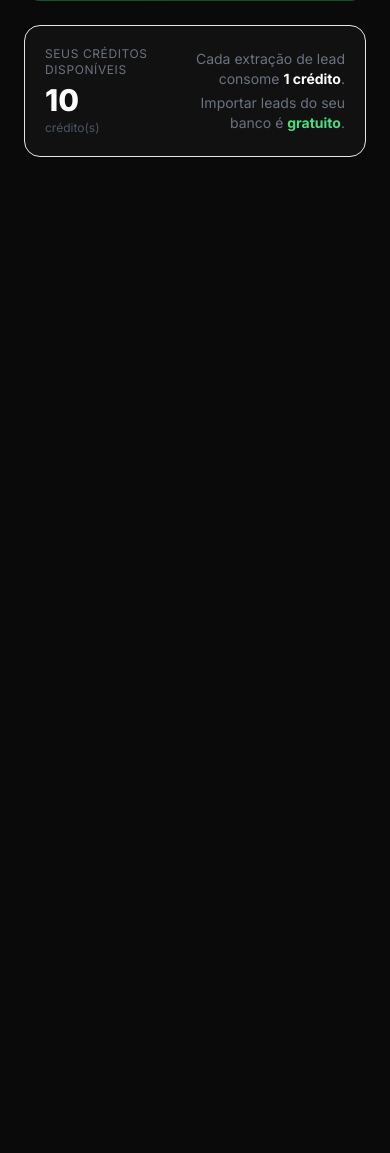
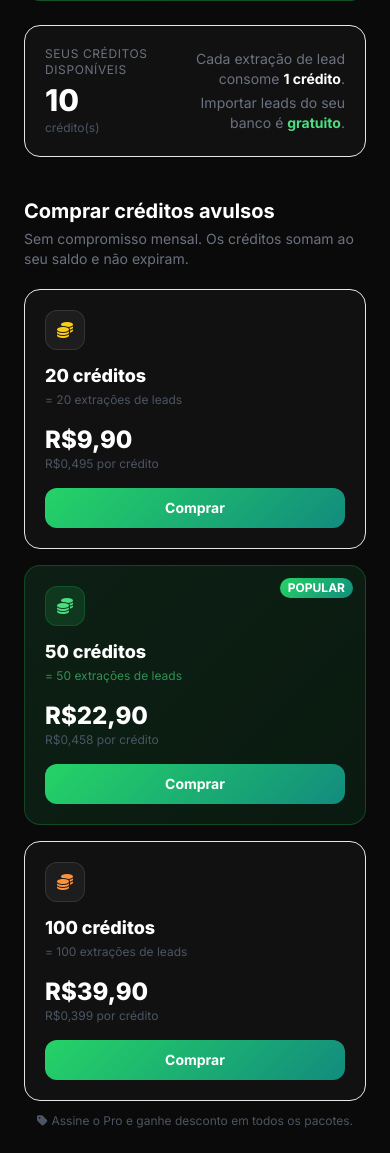
Before and after one commit to Pedrovaptbr/B2B, a Django app: page /accounts/planos/ in a window 390 px wide. Shown: the part 1021-2174 px from the top of the page. Run offline with Django 5.2, Linux system fonts and the light colour scheme; the visitor is signed in with stand-in values (Sample User, id 1); some libraries are stand-ins or nearby versions.

Commit message:
feat: add à la carte credit packs (20/50/100 créditos)
- 6 new Stripe Price IDs in settings (normal + Pro discount)
- New checkout view for one-time credit payments (mode='payment')
- Webhook handles checkout.session.completed to credit user atomically
- Success page for credit purchases (credits_success.html)
- Planos page updated with 3 credit pack cards
- Pro subscribers see discounted prices automatically
- Credits never expire and stack on top of existing balance

Co-Authored-By: Claude Sonnet 4.6 <noreply@anthropic.com>

```diff
--- a/accounts/urls.py
+++ b/accounts/urls.py
@@ -13,10 +13,14 @@ urlpatterns = [
     path('whatsapp/status/', views.whatsapp_status_api_view, name='whatsapp_status_api'),
     path('whatsapp/test-send/', views.test_send_view, name='test_send'),
 
-    # ── Stripe ────────────────────────────────────────────────────────────────
-    path('checkout/',           views.stripe_checkout_view, name='stripe_checkout'),
-    path('checkout/sucesso/',   views.stripe_success_view,  name='stripe_success'),
-    path('portal/',             views.stripe_portal_view,   name='stripe_portal'),
-    path('webhook/stripe/',     views.stripe_webhook_view,  name='stripe_webhook'),
+    # ── Stripe — assinatura ───────────────────────────────────────────────────
+    path('checkout/',                views.stripe_checkout_view,         name='stripe_checkout'),
+    path('checkout/sucesso/',        views.stripe_success_view,          name='stripe_success'),
+    path('portal/',                  views.stripe_portal_view,           name='stripe_portal'),
+    path('webhook/stripe/',          views.stripe_webhook_view,          name='stripe_webhook'),
+
+    # ── Stripe — créditos avulsos ─────────────────────────────────────────────
+    path('creditos/checkout/',       views.stripe_credits_checkout_view, name='credits_checkout'),
+    path('creditos/sucesso/',        views.stripe_credits_success_view,  name='credits_success'),
 
 ]
--- a/accounts/views.py
+++ b/accounts/views.py
@@ -360,4 +360,110 @@ def stripe_webhook_view(request):
         # Mantém ativo até o Stripe cancelar a assinatura (ele tenta mais vezes)
         logging.getLogger(__name__).warning(f"Stripe: pagamento falhou para customer {customer_id}")
 
+    # ── Compra avulsa de créditos ─────────────────────────────────────────────
+    elif ev_type == 'checkout.session.completed':
+        purchase_type = data.get('metadata', {}).get('purchase_type')
+        if purchase_type == 'credits' and data.get('payment_status') == 'paid':
+            from django.db.models import F
+            customer_id   = data.get('customer')
+            credits_amount = int(data.get('metadata', {}).get('credits_amount', 0))
+            if credits_amount > 0 and customer_id:
+                PerfilUsuario.objects.filter(stripe_customer_id=customer_id).update(
+                    creditos_disponiveis=F('creditos_disponiveis') + credits_amount
+                )
+
     return HttpResponse(status=200)
+
+
+# ══════════════════════════════════════════════════════════════════════════════
+# STRIPE — Checkout de Créditos Avulsos
+# ══════════════════════════════════════════════════════════════════════════════
+
+# Mapa de pacotes: pack → (créditos, price_id_normal, price_id_pro, preço_normal, preço_pro)
+CREDIT_PACKS = {
+    '20':  {'credits': 20,  'label': '20 créditos',
+            'price_normal': 'R$9,90',  'price_pro': 'R$7,90',
+            'id_normal': 'STRIPE_CREDITS_20_PRICE_ID',
+            'id_pro':    'STRIPE_CREDITS_20_PRO_PRICE_ID'},
+    '50':  {'credits': 50,  'label': '50 créditos',
+            'price_normal': 'R$22,90', 'price_pro': 'R$18,90',
+            'id_normal': 'STRIPE_CREDITS_50_PRICE_ID',
+            'id_pro':    'STRIPE_CREDITS_50_PRO_PRICE_ID'},
+    '100': {'credits': 100, 'label': '100 créditos',
+            'price_normal': 'R$39,90', 'price_pro': 'R$33,90',
+            'id_normal': 'STRIPE_CREDITS_100_PRICE_ID',
+            'id_pro':    'STRIPE_CREDITS_100_PRO_PRICE_ID'},
+}
+
+
+@login_required
+def stripe_credits_checkout_view(request):
+    """Cria uma Checkout Session de pagamento único para créditos avulsos."""
+    pack = request.GET.get('pack')
+    if pack not in CREDIT_PACKS:
+        messages.error(request, "Pacote de créditos inválido.")
+        return redirect('accounts:planos')
+
+    perfil, _ = PerfilUsuario.objects.get_or_create(user=request.user)
+    pack_data  = CREDIT_PACKS[pack]
+    is_pro     = perfil.plano_ativo
+
+    # Escolhe o price ID correto (Pro com desconto se disponível, senão normal)
+    price_id_key = pack_data['id_pro'] if is_pro else pack_data['id_normal']
+    price_id     = getattr(settings, price_id_key, '')
+    if not price_id:
+        # Fallback para preço normal se o Pro não estiver configurado
+        price_id = getattr(settings, pack_data['id_normal'], '')
+    if not price_id:
+        messages.error(request, "Este pacote não está disponível no momento.")
+        return redirect('accounts:planos')
+
+    # Garante customer no Stripe
+    if not perfil.stripe_customer_id:
+        customer = stripe.Customer.create(
+            email=request.user.email,
+            name=request.user.get_full_name() or request.user.username,
+            metadata={'user_id': request.user.pk},
+        )
+        perfil.stripe_customer_id = customer.id
+        perfil.save(update_fields=['stripe_customer_id'])
+
+    base_url = settings.SITE_URL.rstrip('/')
+    try:
+        session = stripe.checkout.Session.create(
+            customer=perfil.stripe_customer_id,
+            mode='payment',
+            line_items=[{'price': price_id, 'quantity': 1}],
+            success_url=f"{base_url}/accounts/creditos/sucesso/?session_id={{CHECKOUT_SESSION_ID}}",
+            cancel_url=f"{base_url}/accounts/planos/",
+            locale='pt-BR',
+            metadata={
+                'user_id':       request.user.pk,
+                'purchase_type': 'credits',
+                'credits_amount': pack_data['credits'],
+            },
+        )
+        return redirect(session.url, permanent=False)
+    except stripe.error.StripeError as e:
+        messages.error(request, f"Erro ao iniciar pagamento: {e.user_message or str(e)}")
+        return redirect('accounts:planos')
+
+
+@login_required
+def stripe_credits_success_view(request):
+    """Página de sucesso após compra de créditos avulsos."""
+    from django.db.models import F
+    session_id    = request.GET.get('session_id')
+    credits_added = 0
+    if session_id:
+        try:
+            session = stripe.checkout.Session.retrieve(session_id)
+            meta    = session.get('metadata', {})
+            if (session.payment_status == 'paid'
+                    and meta.get('purchase_type') == 'credits'):
+                credits_added = int(meta.get('credits_amount', 0))
+                # Idempotência simples: só soma se o webhook ainda não fez isso
+                # (o webhook é a fonte de verdade; isso é só um fallback visual)
+        except stripe.error.StripeError:
+            pass
+    return render(request, 'accounts/credits_success.html', {'credits_added': credits_added})
--- a/templates/accounts/planos.html
+++ b/templates/accounts/planos.html
@@ -88,5 +88,106 @@
         </div>
     </div>
 
+    {# ── Créditos Avulsos ── #}
+    <div class="mt-10">
+        <div class="mb-5">
+            <h2 class="text-xl font-bold text-white">Comprar créditos avulsos</h2>
+            <p class="text-sm text-gray-500 mt-1">
+                Sem compromisso mensal. Os créditos somam ao seu saldo e não expiram.
+                {% if request.user.perfil.plano_ativo %}
+                <span class="ml-2 px-2 py-0.5 text-xs font-bold rounded-full bg-green-500/15 text-green-400 border border-green-500/20">
+                    <i class="fas fa-tag mr-1"></i>Desconto Pro aplicado
+                </span>
+                {% endif %}
+            </p>
+        </div>
+
+        <div class="grid grid-cols-1 md:grid-cols-3 gap-4">
+
+            {# ── Pack 20 ── #}
+            <div class="rounded-2xl border border-white/8 p-5 flex flex-col hover:border-white/15 transition-colors" style="background:#111;">
+                <div class="mb-4">
+                    <div class="w-10 h-10 rounded-xl bg-white/5 border border-white/10 flex items-center justify-center mb-3">
+                        <i class="fas fa-coins text-yellow-400"></i>
+                    </div>
+                    <p class="text-lg font-black text-white">20 créditos</p>
+                    <p class="text-xs text-gray-600 mt-0.5">= 20 extrações de leads</p>
+                </div>
+                <div class="mb-4 flex-1">
+                    {% if request.user.perfil.plano_ativo %}
+                    <p class="text-2xl font-black text-white">R$7,90</p>
+                    <p class="text-xs text-gray-600 line-through">R$9,90</p>
+                    {% else %}
+                    <p class="text-2xl font-black text-white">R$9,90</p>
+                    <p class="text-xs text-gray-600">R$0,495 por crédito</p>
+                    {% endif %}
+                </div>
+                <a href="{% url 'accounts:credits_checkout' %}?pack=20"
+                   class="block text-center py-2.5 px-4 rounded-xl font-bold text-white text-sm hover:opacity-90 transition-opacity"
+                   style="background: linear-gradient(135deg, #25D366, #128C7E);">
+                    Comprar
+                </a>
+            </div>
+
+            {# ── Pack 50 ── #}
+            <div class="rounded-2xl border border-green-500/25 p-5 flex flex-col relative overflow-hidden" style="background: linear-gradient(135deg, #0d1f14, #0a1a10);">
+                <div class="absolute top-3 right-3 px-2 py-0.5 text-xs font-bold rounded-full"
+                     style="background: linear-gradient(135deg, #25D366, #128C7E);">POPULAR</div>
+                <div class="mb-4">
+                    <div class="w-10 h-10 rounded-xl bg-green-500/15 border border-green-500/20 flex items-center justify-center mb-3">
+                        <i class="fas fa-coins text-green-400"></i>
+                    </div>
+                    <p class="text-lg font-black text-white">50 créditos</p>
+                    <p class="text-xs text-green-400/60 mt-0.5">= 50 extrações de leads</p>
+                </div>
+                <div class="mb-4 flex-1">
+                    {% if request.user.perfil.plano_ativo %}
+                    <p class="text-2xl font-black text-white">R$18,90</p>
+                    <p class="text-xs text-gray-600 line-through">R$22,90</p>
+                    {% else %}
+                    <p class="text-2xl font-black text-white">R$22,90</p>
+                    <p class="text-xs text-gray-600">R$0,458 por crédito</p>
+                    {% endif %}
+                </div>
+                <a href="{% url 'accounts:credits_checkout' %}?pack=50"
+                   class="block text-center py-2.5 px-4 rounded-xl font-bold text-white text-sm hover:opacity-90 transition-opacity"
+                   style="background: linear-gradient(135deg, #25D366, #128C7E);">
+                    Comprar
+                </a>
+            </div>
+
+            {# ── Pack 100 ── #}
+            <div class="rounded-2xl border border-white/8 p-5 flex flex-col hover:border-white/15 transition-colors" style="background:#111;">
+                <div class="mb-4">
+                    <div class="w-10 h-10 rounded-xl bg-white/5 border border-white/10 flex items-center justify-center mb-3">
+                        <i class="fas fa-coins text-orange-400"></i>
+                    </div>
+                    <p class="text-lg font-black text-white">100 créditos</p>
+                    <p class="text-xs text-gray-600 mt-0.5">= 100 extrações de leads</p>
+                </div>
+                <div class="mb-4 flex-1">
+                    {% if request.user.perfil.plano_ativo %}
+                    <p class="text-2xl font-black text-white">R$33,90</p>
+                    <p class="text-xs text-gray-600 line-through">R$39,90</p>
+                    {% else %}
+                    <p class="text-2xl font-black text-white">R$39,90</p>
+                    <p class="text-xs text-gray-600">R$0,399 por crédito</p>
+                    {% endif %}
+                </div>
+                <a href="{% url 'accounts:credits_checkout' %}?pack=100"
+                   class="block text-center py-2.5 px-4 rounded-xl font-bold text-white text-sm hover:opacity-90 transition-opacity"
+                   style="background: linear-gradient(135deg, #25D366, #128C7E);">
+                    Comprar
+                </a>
+            </div>
+
+        </div>
+        {% if not request.user.perfil.plano_ativo %}
+        <p class="text-xs text-gray-600 mt-3 text-center">
+            <i class="fas fa-tag mr-1"></i>Assine o Pro e ganhe desconto em todos os pacotes.
+        </p>
+        {% endif %}
+    </div>
+
 </div>
 {% endblock %}
```
Also changed, not shown: B2BZap/settings.py (+11 -0 lines), templates/accounts/credits_success.html (added, +46 -0 lines).
